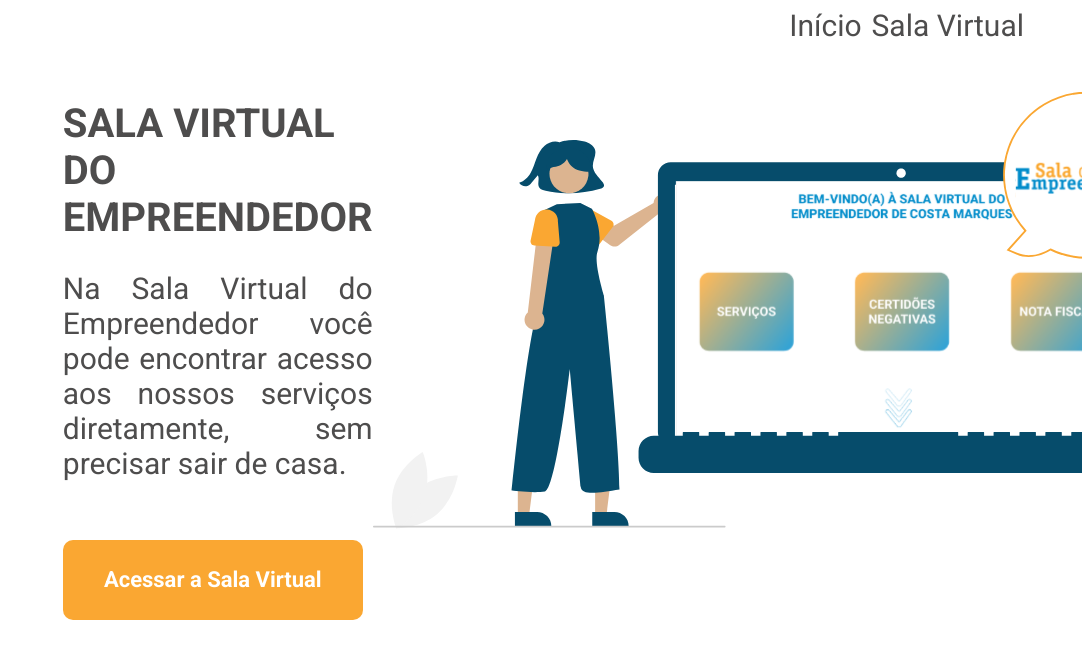
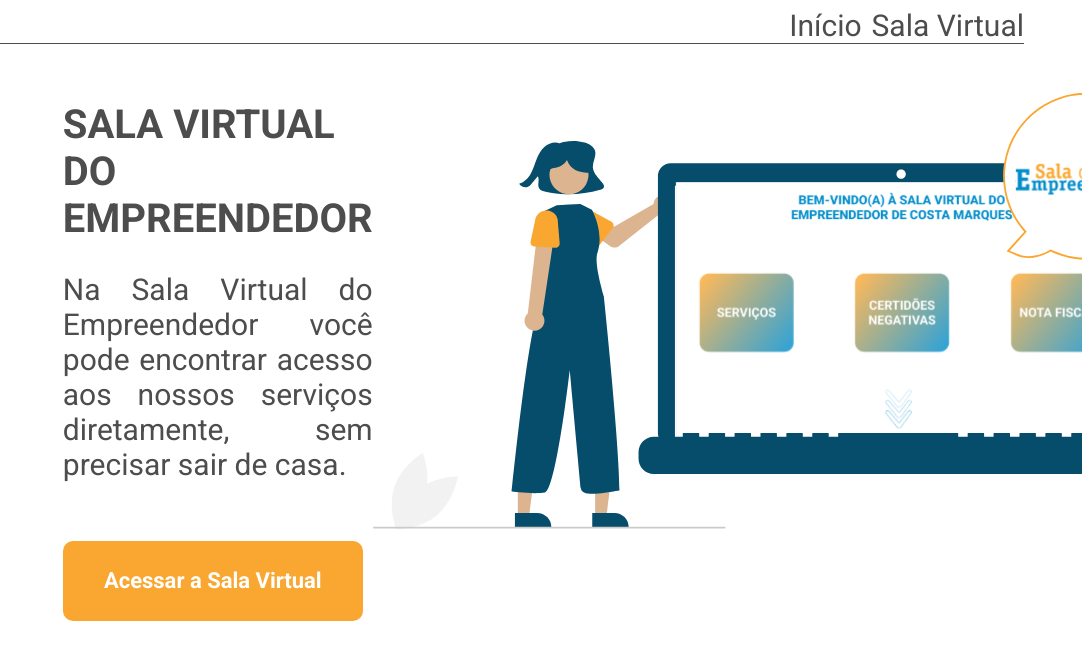
Before and after one commit to ThamirisMaria/sala-virtual-do-empreendedor, an Angular app: page /home in a window 1280 px wide. Shown: the top 660 px of the page, without its empty margins (198-1280 px from the left). Built offline with nearby package versions, Linux system fonts and the light colour scheme.

Commit message:
update: navbar's bottom border

```diff
--- a/src/app/app.component.css
+++ b/src/app/app.component.css
@@ -3,6 +3,7 @@ ul{
     gap: 10px;
     justify-content: flex-end;
     margin: 0 50px 30px 50px;
+    border-bottom: solid #4E4D4D 1px;
 }
 
 li, li a{
--- a/src/app/app.component.html
+++ b/src/app/app.component.html
@@ -5,5 +5,4 @@
     </ul>
 </nav>
 
-<!-- <app-home></app-home> -->
 <router-outlet></router-outlet>
--- a/src/app/home/home.component.css
+++ b/src/app/home/home.component.css
@@ -34,6 +34,6 @@
 }
 
 #img-sala-virtual{
-    height:  475px;
-    width: 800px;
+    max-height:  475px;
+    max-width: 800px;
 }
```
